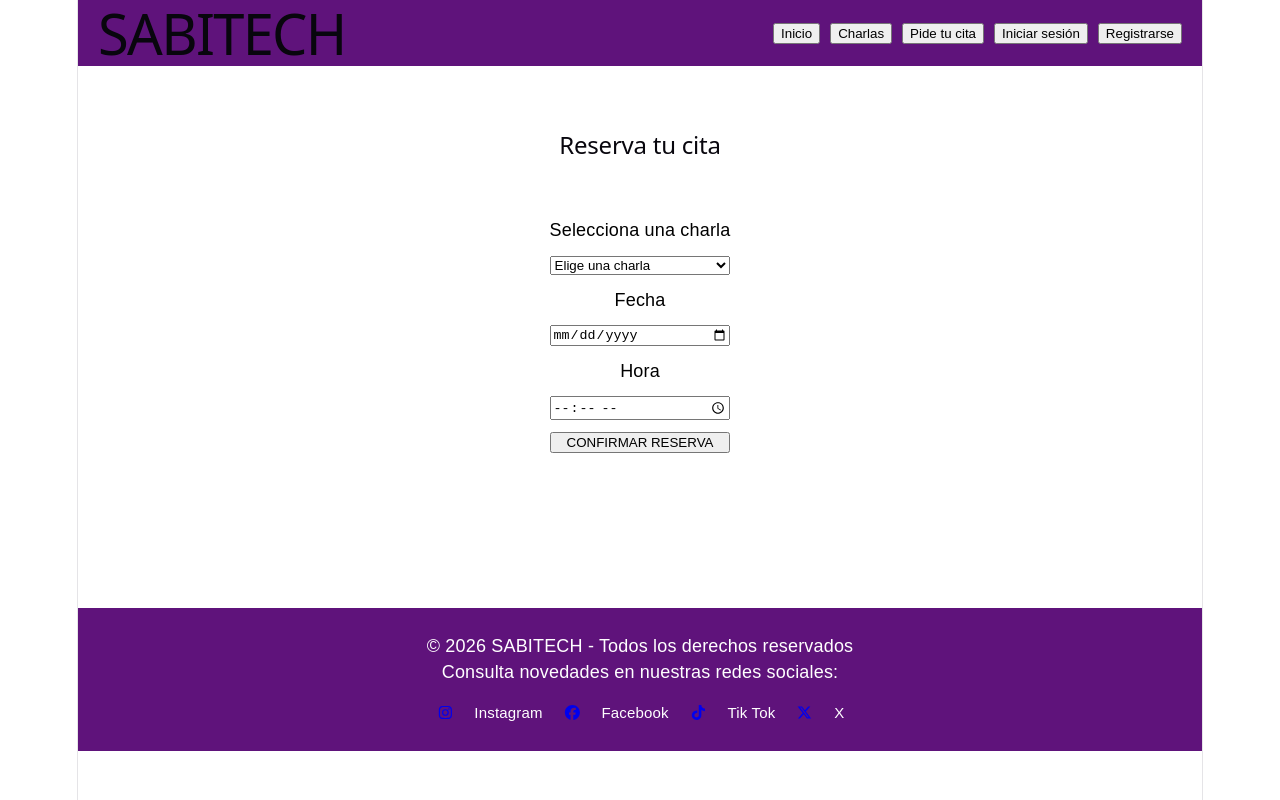
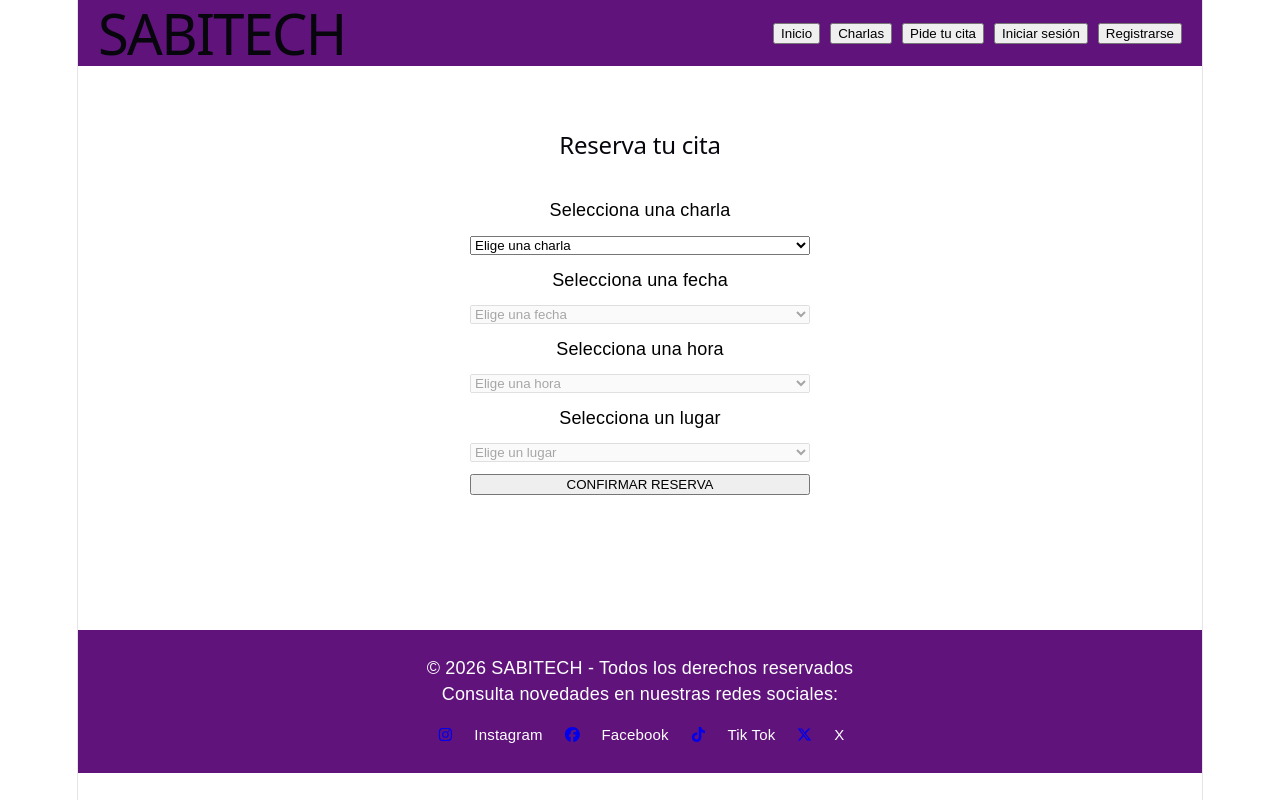
Before and after one commit to pablopedron/SABITECH, a React (Vite) app in the folder frontend/: page / in a window 1280 px wide. Both pictures are taken after a click on the button "Pide tu cita". Built offline with nearby package versions, Linux system fonts and the light colour scheme.

Commit message:
He acabado con la validacion de datos (que el usuario solo pueda reservar x cita en su periodo correspondiente), he puesto que no puedas reservar la misma cita mas de una vez que primero tengas que cancelarla, he cambiado las tarjetas para que pueda haber varias fechas/horas para x charla

```diff
--- a/frontend/src/App.jsx
+++ b/frontend/src/App.jsx
@@ -99,13 +99,33 @@ function App() {
         return;
     }
 
-        setReservas([...reservas, reservaNueva]);
+    // Comprobar si el usuario ya tiene reservada esta charla.
+    const reservaExistente = reservas.find(
+        (reserva) =>
+            reserva.usuario === usuario.correo &&
+            reserva.charlaId === reservaNueva.charlaId
+    );
+
+    if (reservaExistente) {
+        alert(
+            "Ya tienes una reserva para esta charla. " +
+            "Cancela tu reserva actual antes de volver a reservar."
+        );
+        return;
+    }
+
+    // Guardar la nueva reserva.
+    const nuevaReserva = {
+        ...reservaNueva,
+        usuario: usuario.correo
+    };
+
+    setReservas([...reservas, nuevaReserva]);
 
     alert("¡Tu reserva se ha realizado correctamente!");
 
     setPagina("cuenta");
 }
-
     // Cancelar una reserva.
     function cancelarReserva(indice) {
 
--- a/frontend/src/components/TarjetaCharla.jsx
+++ b/frontend/src/components/TarjetaCharla.jsx
@@ -1,7 +1,9 @@
+
 function TarjetaCharla({ charla, reservar }) {
 
     return (
         <article style={estilos.tarjeta}>
+
             <div style={estilos.imagen}>
                 {charla.imagen}
             </div>
@@ -10,11 +12,22 @@ function TarjetaCharla({ charla, reservar }) {
 
             <p>{charla.descripcion}</p>
 
-            <p><strong>Fecha:</strong> {charla.fecha}</p>
+            <p><strong>Días disponibles:</strong></p>
 
-            <p><strong>Hora:</strong> {charla.hora}</p>
+            {charla.fechasDisponibles.map((item) => (
+                <div key={item.fecha}>
 
-            <p><strong>Lugar:</strong> {charla.lugar}</p>
+                    <p>{item.fecha}</p>
+
+                    <p>
+                        <strong>Horas:</strong>{" "}
+                        {item.horas.join(", ")}
+                    </p>
+
+                </div>
+            ))}
+
+            <p><strong>Lugar:</strong> Valencia</p>
 
             <button
                 style={estilos.boton}
@@ -22,6 +35,7 @@ function TarjetaCharla({ charla, reservar }) {
             >
                 PIDE CITA
             </button>
+
         </article>
     );
 }
@@ -33,12 +47,16 @@ const estilos = {
         borderRadius: "12px",
         boxShadow: "0 2px 8px #cccccc",
         textAlign: "center",
-        minWidth: "220px",
-        flex: "1"
+        width: "100%",
+        maxWidth: "280px",
+        flex: "1 1 250px",
+        boxSizing: "border-box"
     },
+
     imagen: {
         fontSize: "55px"
     },
+
     boton: {
         backgroundColor: "#5f137b",
         color: "white",
--- a/frontend/src/data/charlas.js
+++ b/frontend/src/data/charlas.js
@@ -2,38 +2,54 @@ const charlas = [
     {
         id: 1,
         titulo: "Desarrollo Web",
-        descripcion: "Descubre cómo se crean las páginas y aplicaciones web.",
-        fecha: "10/12/2026",
-        hora: "10:00",
+        descripcion: "Descubre proceso completo de creación, construcción y mantenimiento de sitios web y aplicaciones que funcionan a través de internet y se ejecutan en un navegador.",
         lugar: "Valencia",
-        imagen: "💻"
+
+        fechasDisponibles: [
+            {
+                fecha: "2026-11-12",
+                horas: ["10:00", "12:00"]
+            },
+            {
+                fecha: "2026-11-15",
+                horas: ["09:00", "16:00"]
+            }
+        ],
+
+        lugaresDisponibles: ["Valencia"]
+
     },
+
     {
         id: 2,
         titulo: "Inteligencia Artificial",
-        descripcion: "Conoce las posibilidades de la inteligencia artificial.",
-        fecha: "12/12/2026",
-        hora: "12:00",
+        descripcion: "Aprenderás a integrar herramientas de última generación en tu rutina para ahorrar tiempo, redactar con mayor soltura, analizar información y generar contenido visual de forma rápida y segura.",
         lugar: "Valencia",
-        imagen: "🤖"
+
+        fechasDisponibles: [
+            {
+                fecha: "2026-11-18",
+                horas: ["11:00", "13:00"]
+            }
+        ],
+
+        lugaresDisponibles: ["Valencia"]
     },
-    {
+
+        {
         id: 3,
-        titulo: "Seguridad Digital",
-        descripcion: "Aprende la importancia de proteger tus datos.",
-        fecha: "15/12/2026",
-        hora: "11:00",
+        titulo: "Mantenimiento de equipos",
+        descripcion: "El mantenimiento de equipos en una charla de seguridad o de 5 minutos sirve para recordar al personal que cuidar las herramientas y la maquinaria previene accidentes, alarga la vida útil de los aparatos y evita paradas inesperadas.",
         lugar: "Valencia",
-        imagen: "🔒"
-    },
-    {
-        id: 4,
-        titulo: "El Futuro Digital",
-        descripcion: "Conoce las nuevas tecnologías y sus aplicaciones.",
-        fecha: "18/12/2026",
-        hora: "17:00",
-        lugar: "Valencia",
-        imagen: "🚀"
+
+        fechasDisponibles: [
+            {
+                fecha: "2026-11-29",
+                horas: ["18:00", "19:00"]
+            }
+        ],
+
+        lugaresDisponibles: ["Valencia"]
     }
 ];
 
--- a/frontend/src/pages/Charlas.jsx
+++ b/frontend/src/pages/Charlas.jsx
@@ -32,9 +32,11 @@ const estilos = {
     },
     tarjetas: {
         display: "flex",
-        flexWrap: "wrap",
+        justifyContent: "center",
+        alignItems: "stretch",
         gap: "20px",
-        marginTop: "25px"
+        width: "100%",
+        margin: "0 auto"
     }
 };
 
--- a/frontend/src/pages/Inicio.jsx
+++ b/frontend/src/pages/Inicio.jsx
@@ -81,7 +81,12 @@ const estilos = {
     tarjetas: {
         display: "flex",
         flexWrap: "wrap",
-        gap: "20px"
+        justifyContent: "center",
+        alignItems: "stretch",
+        gap: "20px",
+        width: "100%",
+        margin: "0 auto"
+
     },
     boton: {
         backgroundColor: "#110707",
--- a/frontend/src/pages/Reserva.jsx
+++ b/frontend/src/pages/Reserva.jsx
@@ -1,3 +1,4 @@
+
 import { useState } from "react";
 import charlas from "../data/charlas";
 
@@ -9,66 +10,125 @@ function Reserva({ charlaSeleccionada, confirmarReserva }) {
 
     const [fecha, setFecha] = useState("");
     const [hora, setHora] = useState("");
+    const [lugar, setLugar] = useState("");
 
+    // Buscar la charla seleccionada.
+    const charla = charlas.find(
+        (item) => item.id === Number(charlaId)
+    );
+
+    // Buscar las horas correspondientes a la fecha.
+    const fechaSeleccionada = charla?.fechasDisponibles.find(
+        (item) => item.fecha === fecha
+    );
+
+    const horasDisponibles = fechaSeleccionada
+        ? fechaSeleccionada.horas
+        : [];
+
+    // Enviar la reserva.
     function enviarReserva(e) {
         e.preventDefault();
 
-        const charla = charlas.find(
-            (item) => item.id === Number(charlaId)
-        );
-
-        if (!charla) {
-            alert("Selecciona una charla");
+        if (!charla || !fecha || !hora || !lugar) {
+            alert("Debes completar todos los campos.");
             return;
         }
 
         confirmarReserva({
             charla: charla.titulo,
+            charlaId: charla.id,
             fecha: fecha,
             hora: hora,
-            lugar: charla.lugar
+            lugar: lugar
         });
     }
 
     return (
         <main style={estilos.contenedor}>
+
             <h2>Reserva tu cita</h2>
 
             <form onSubmit={enviarReserva} style={estilos.formulario}>
 
+                {/* SELECCIONAR CHARLA */}
                 <label>Selecciona una charla</label>
 
                 <select
                     value={charlaId}
-                    onChange={(e) => setCharlaId(e.target.value)}
+                    onChange={(e) => {
+                        setCharlaId(e.target.value);
+                        setFecha("");
+                        setHora("");
+                        setLugar("");
+                    }}
                     required
                 >
                     <option value="">Elige una charla</option>
 
-                    {charlas.map((charla) => (
-                        <option key={charla.id} value={charla.id}>
-                            {charla.titulo}
+                    {charlas.map((item) => (
+                        <option key={item.id} value={item.id}>
+                            {item.titulo}
                         </option>
                     ))}
                 </select>
 
-                <label>Fecha</label>
+                {/* SELECCIONAR FECHA */}
+                <label>Selecciona una fecha</label>
 
-                <input
-                    type="date"
+                <select
                     value={fecha}
-                    onChange={(e) => setFecha(e.target.value)}
+                    onChange={(e) => {
+                        setFecha(e.target.value);
+                        setHora("");
+                    }}
+                    disabled={!charla}
                     required
-                />
+                >
+                    <option value="">Elige una fecha</option>
 
-                <label>Hora</label>
+                    {charla?.fechasDisponibles.map((item) => (
+                        <option key={item.fecha} value={item.fecha}>
+                            {item.fecha}
+                        </option>
+                    ))}
+                </select>
 
-                <input
-                    type="time"
+                {/* SELECCIONAR HORA */}
+                <label>Selecciona una hora</label>
+
+                <select
                     value={hora}
                     onChange={(e) => setHora(e.target.value)}
+                    disabled={!fecha}
                     required
-                />
+                >
+                    <option value="">Elige una hora</option>
+
+                    {horasDisponibles.map((item) => (
+                        <option key={item} value={item}>
+                            {item}
+                        </option>
+                    ))}
+                </select>
+
+                {/* SELECCIONAR LUGAR */}
+                <label>Selecciona un lugar</label>
+
+                <select
+                    value={lugar}
+                    onChange={(e) => setLugar(e.target.value)}
+                    disabled={!charla}
+                    required
+                >
+                    <option value="">Elige un lugar</option>
+
+                    {charla?.lugaresDisponibles.map((item) => (
+                        <option key={item} value={item}>
+                            {item}
+                        </option>
+                    ))}
+                </select>
 
                 <button type="submit">
                     CONFIRMAR RESERVA
@@ -81,19 +141,22 @@ function Reserva({ charlaSeleccionada, confirmarReserva }) {
 
 const estilos = {
     contenedor: {
+        width: "100%",
         maxWidth: "450px",
         margin: "40px auto",
         padding: "25px",
-        textAlign: "center"
+        textAlign: "center",
+        boxSizing: "border-box"
     },
+
     formulario: {
         backgroundColor: "#ffffff",
         borderRadius: "12px",
         display: "flex",
         flexDirection: "column",
         gap: "12px",
-        padding: "50px"
-
+        padding: "30px",
+        boxSizing: "border-box"
     }
 };
 
```
Lines whose indentation alone changed are shown as unchanged.
